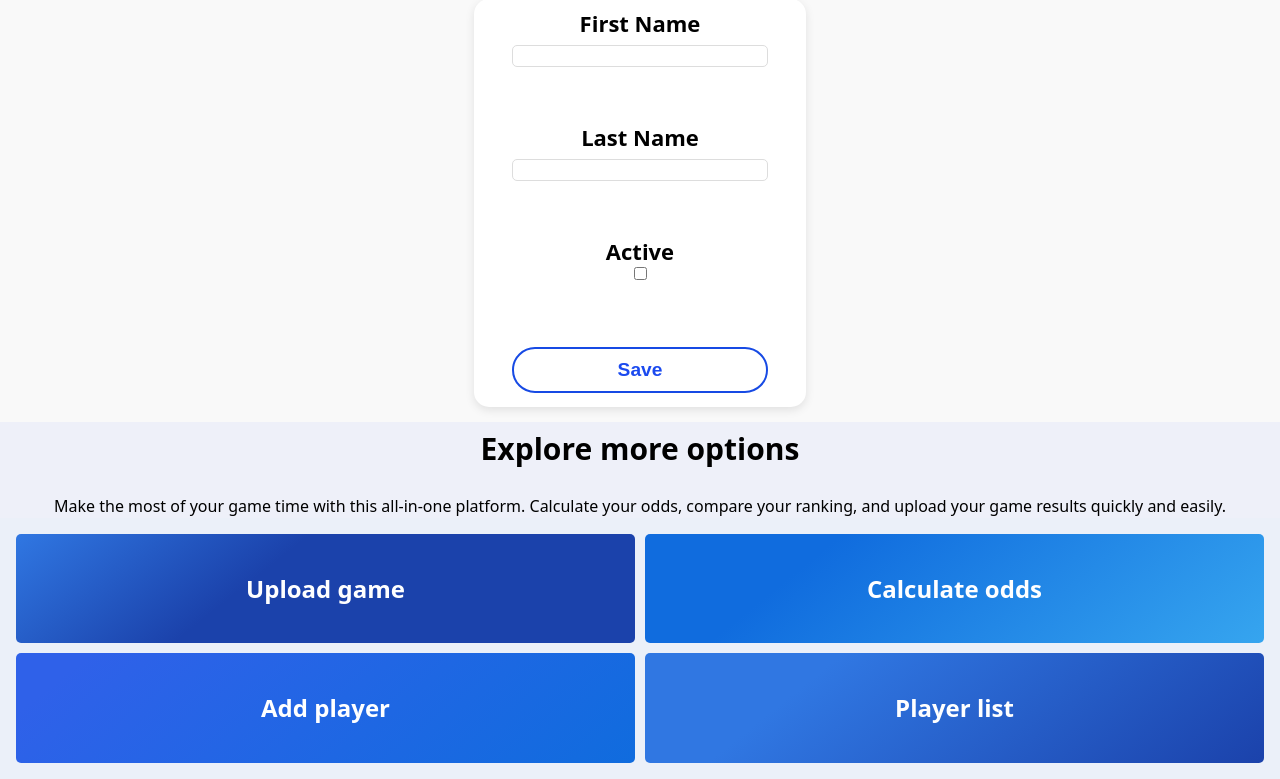
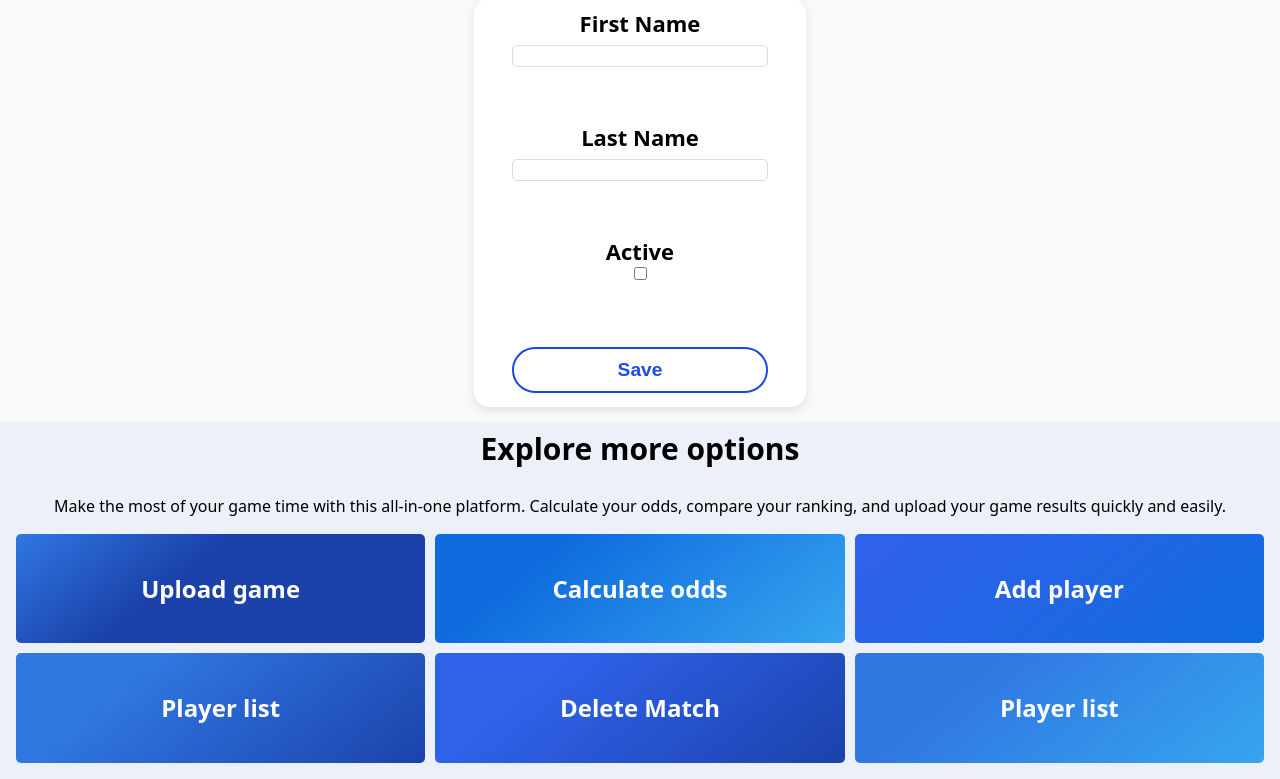
Before and after one commit to lkolebka/baby-foot-python, a Flask app: template Templates/edit_player.html in a window 1280 px wide. Shown: the part 150-929 px from the top of the page. Run offline with Flask 3, Linux system fonts and the light colour scheme; the template is opened without the code that fills it, so the values that code supplies are empty; some libraries are stand-ins or nearby versions.

Commit message:
6 cases for admin

```diff
--- a/Templates/add_player.html
+++ b/Templates/add_player.html
@@ -35,9 +35,9 @@
 
   <form method="POST" onsubmit="return confirmSubmit()">
     <label for="first_name"class="team-label">First Name:</label>
-    <input type="text" id="first_name" name="first_name"><br><br>
+    <input type="text" id="first_name" name="first_name"><br>
     <label for="last_name"class="team-label">Last Name:</label>
-    <input type="text" id="last_name" name="last_name"><br><br>
+    <input type="text" id="last_name" name="last_name"><br>
     <input type="submit" value="Add Player">
   </form>
 
--- a/Templates/delete_match.html
+++ b/Templates/delete_match.html
@@ -44,7 +44,7 @@
 
   <form method="POST" onsubmit="return confirmDelete()">
     <label for="match_id" class="team-label">Match ID:</label>
-    <input type="text" id="match_id" name="match_id" required><br><br>
+    <input type="text" id="match_id" name="match_id" required><br>
     <input type="submit" value="Delete Match">
   </form>
 
--- a/Templates/edit_player.html
+++ b/Templates/edit_player.html
@@ -7,7 +7,7 @@
   <style>
     .action-grid {
           display: grid;
-      grid-template-columns: repeat(2, 1fr);
+          grid-template-columns: repeat(3, 1fr);
           gap: 10px;
         }
         .action {
@@ -17,6 +17,15 @@
           display: flex;
           justify-content: center;
           align-items: center;
+        }
+        .action:nth-child(5) {
+        background: linear-gradient(141.13deg, #2f61e9 26.29%, #1b42ab 100%);
+        color: #fff;
+        }
+
+        .action:nth-child(6) {
+        background: linear-gradient(141.13deg, #3077e2 26.29%, #36a5ef 100%);
+        color: #fff;
          }
   </style>
   <script>
@@ -54,6 +63,8 @@
   <a href="calculate_odds" class="action action2">Calculate odds</a>
   <a href="/add_player" class="action action3">Add player</a>
   <a href="/players" class="action action4">Player list</a>
+  <a href="/delete_match" class="action action5">Delete Match</a>
+  <a href="/players" class="action action6">Player list</a>
 </div>
 </body>
 </html>
```
Lines whose indentation alone changed are shown as unchanged.
